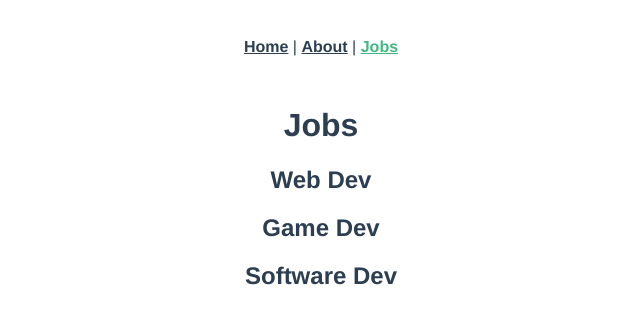
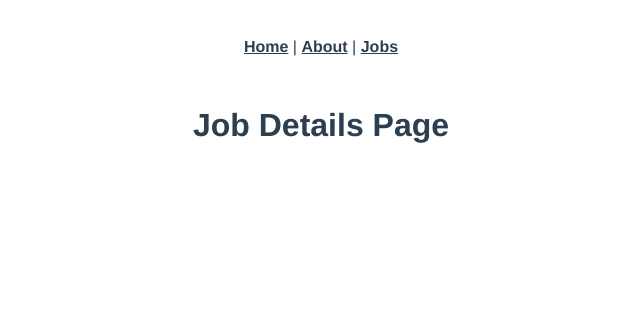
Before and after one commit to hotDoggey/till-master, a Vue app: page /jobs/JobsView in a window 1280 px wide. Shown: the top 324 px of the page, without its empty margins (319-959 px from the left). Built offline with nearby package versions, Linux system fonts and the light colour scheme.

Commit message:
remove all icons pls2

```diff
--- a/src/router/index.js
+++ b/src/router/index.js
@@ -1,7 +1,8 @@
 import { createRouter, createWebHistory } from "vue-router";
 import HomeView from "../views/HomeView.vue";
 import AboutView from "../views/AboutView.vue";
-import JobsView from "../views//jobs/JobsView.vue";
+import JobsView from "../views/jobs/JobsView.vue";
+import JobDetailsView from "../views/jobs/JobDetailsView.vue";
 
 const routes = [
     {
@@ -15,9 +16,14 @@ const routes = [
         component: AboutView,
     },
     {
-        path: "/jobs/JobsView",
+        path: "/jobs/Jobs",
         name: "jobs",
         component: JobsView,
+    },
+    {
+        path: "/jobs/:id",
+        name: "jobDetails",
+        component: JobDetailsView,
     },
 ];
 
--- /dev/null
+++ b/src/views/jobs/JobDetailsView.vue
@@ -0,0 +1,5 @@
+<template>
+    <h1>Job Details Page</h1>
+</template>
+
+<style></style>
```
Also changed, not shown: src/views/jobs/JobDetails.vue (deleted).
